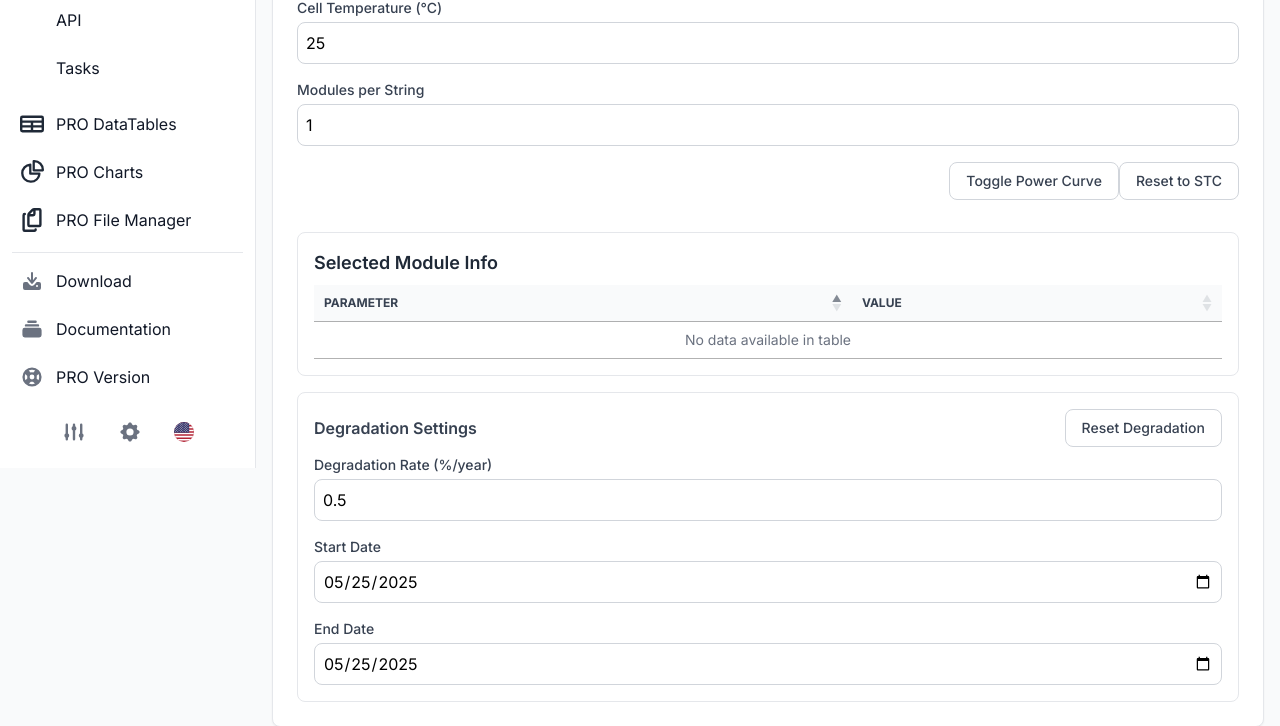
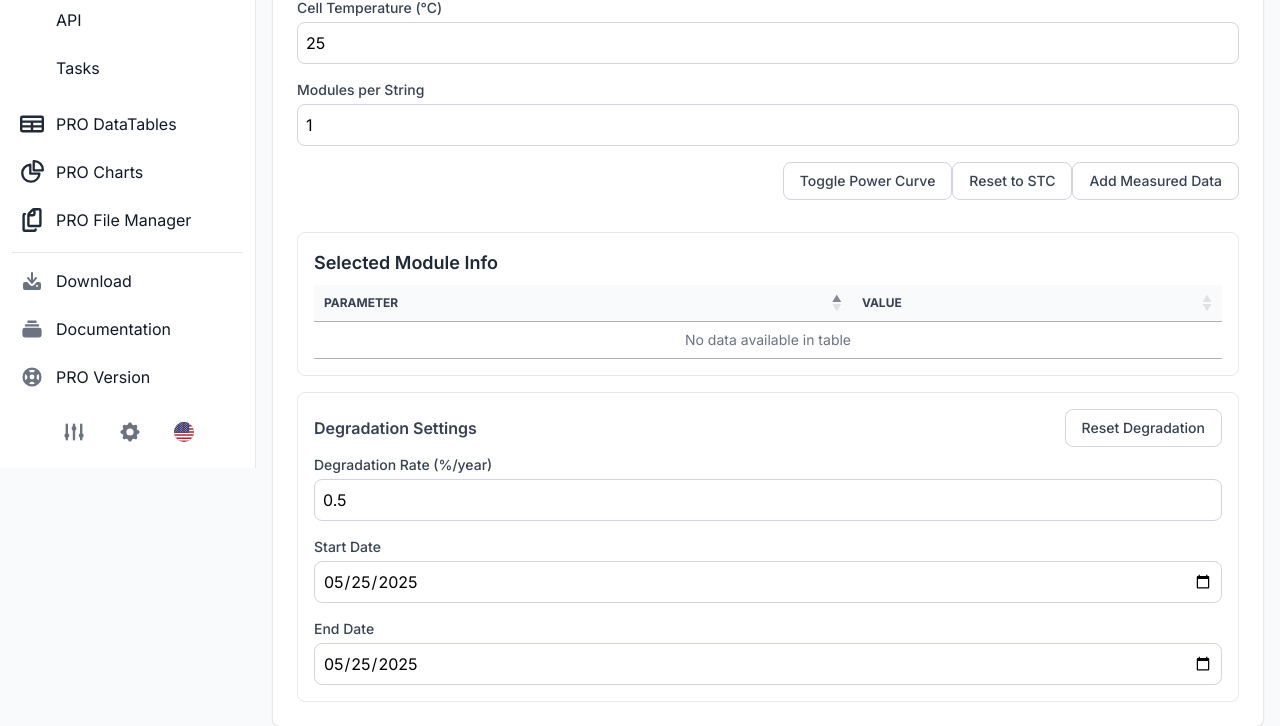
Before and after one commit to streetplantsolar/pv_ivy_web, a Django app: page /charts/ in a window 1280 px wide. Shown: the part 332-1058 px from the top of the page. Run offline with Django 4.2, Linux system fonts and the light colour scheme; data comes from the database, SQL or seed files in the repository; parts of the project's set-up code (start-up, migrations or seed data) failed here and were passed over; some libraries are stand-ins or nearby versions.

Commit message:
Added Measured Data

```diff
--- a/static/assets/charts.js
+++ b/static/assets/charts.js
@@ -6,16 +6,19 @@ let currentModel = null;
 let showPowerCurve = false;
 
 const renderPVChart = async (manufacturer, model) => {
-    // Get input values and validate
+  // Input fields
   const irrInput = document.getElementById('irradiance-input');
   const tempInput = document.getElementById('temperature-input');
   const modsInput = document.getElementById('modules-input');
+  const degInput = document.getElementById('degradation-input');
+  const startDateInput = document.getElementById('start-date-input');
+  const endDateInput = document.getElementById('end-date-input');
 
   let irradiance = parseFloat(irrInput.value);
   let temperature = parseFloat(tempInput.value);
   let modules = parseInt(modsInput.value);
 
-    // Clamp to safe ranges
+  // Validate ranges
   if (irradiance < 0 || irradiance > 1500 || isNaN(irradiance)) {
     irradiance = 1000;
     irrInput.value = irradiance;
@@ -29,19 +32,11 @@ const renderPVChart = async (manufacturer, model) => {
     modsInput.value = modules;
   }
 
-    const degInput = document.getElementById('degradation-input');
-    const startDateInput = document.getElementById('start-date-input');
-    const endDateInput = document.getElementById('end-date-input');
-
-    const degradationRate = parseFloat(degInput.value) / 100; // convert % to decimal
+  const degradationRate = parseFloat(degInput.value) / 100; // %
   const startDate = new Date(startDateInput.value);
   const endDate = new Date(endDateInput.value);
-
-    // Compute difference in years
   const diffYears = (endDate - startDate) / (365.25 * 24 * 3600 * 1000);
   const totalDegradation = degradationRate * diffYears;
-
-    // Power-based degradation, so current & voltage scale with sqrt
   const scalingFactor = Math.sqrt(1 - totalDegradation);
 
   const url = `/api/iv-curve/?manufacturer=${encodeURIComponent(manufacturer)}&model=${encodeURIComponent(model)}&temperature=${temperature}&irradiance=${irradiance}&modules=${modules}`;
@@ -62,9 +57,7 @@ const renderPVChart = async (manufacturer, model) => {
     y: data.power[i] * (1 - totalDegradation)
   }));
 
-    const series = [
-        { name: 'IV Curve', data: ivData }
-    ];
+  const series = [{ name: 'IV Curve', data: ivData }];
   if (showPowerCurve) {
     series.push({
       name: 'Power Curve',
@@ -73,9 +66,8 @@ const renderPVChart = async (manufacturer, model) => {
     });
   }
 
-    let yaxis;
-    if (showPowerCurve) {
-        yaxis = [
+  const yaxis = showPowerCurve
+    ? [
         {
           min: 0,
           title: { text: 'Current (A)' },
@@ -87,29 +79,20 @@ const renderPVChart = async (manufacturer, model) => {
           title: { text: 'Power (W)' },
           labels: { formatter: val => val.toFixed(2) }
         }
-        ];
-        } else {
-        yaxis = {
+      ]
+    : {
         min: 0,
         title: { text: 'Current (A)' },
         labels: { formatter: val => val.toFixed(2) }
       };
-    }
 
   const options = {
-        chart: {
-            type: 'line',
-            height: 420,
-            toolbar: { show: false }
-        },
+    chart: { type: 'line', height: 420, toolbar: { show: false } },
     series: series,
     xaxis: {
       title: { text: 'Voltage (V)' },
-            tickAmount: 10, // Add this
-            labels: {
-            rotate: -45, // Add this
-            formatter: val => val.toFixed(2)
-            }
+      tickAmount: 10,
+      labels: { rotate: -45, formatter: val => val.toFixed(2) }
     },
     yaxis: yaxis,
     tooltip: {
@@ -130,14 +113,15 @@ const renderPVChart = async (manufacturer, model) => {
 
 const initPVChart = async () => {
   const modules = await fetchModuleData();
-    console.log("Parsed Module Data:", modules);
+  console.log('Parsed Module Data:', modules);
 
   const makeSelect = document.getElementById('make-select');
   const modelSelect = document.getElementById('model-select');
 
   const uniqueManufacturers = [...new Set(modules.map(m => m.Manufacturer))];
-    makeSelect.innerHTML = `<option value="">Select Manufacturer</option>` +
-        uniqueManufacturers.map(m => `<option value="${m}">${m}</option>`).join("");
+  makeSelect.innerHTML =
+    `<option value="">Select Manufacturer</option>` +
+    uniqueManufacturers.map(m => `<option value="${m}">${m}</option>`).join('');
 
   makeSelect.addEventListener('change', () => {
     const selected = makeSelect.value;
@@ -145,14 +129,17 @@ const initPVChart = async () => {
       .filter(m => m.Manufacturer === selected)
       .map(m => m.Model);
 
-        modelSelect.innerHTML = `<option value="">Select Model</option>` +
-            models.map(m => `<option value="${m}">${m}</option>`).join("");
+    modelSelect.innerHTML =
+      `<option value="">Select Model</option>` +
+      models.map(m => `<option value="${m}">${m}</option>`).join('');
   });
 
   modelSelect.addEventListener('change', () => {
     const manufacturer = makeSelect.value;
     const model = modelSelect.value;
-        const selected = modules.find(m => m.Manufacturer === manufacturer && m.Model === model);
+    const selected = modules.find(
+      m => m.Manufacturer === manufacturer && m.Model === model
+    );
     if (selected) {
       currentManufacturer = manufacturer;
       currentModel = model;
@@ -165,7 +152,6 @@ const initPVChart = async () => {
   document.getElementById('start-date-input').value = today;
   document.getElementById('end-date-input').value = today;
 
-    // Bind input listeners once (globally), use currentModel/manufacturer
   ['irradiance-input', 'temperature-input', 'modules-input', 'degradation-input', 'start-date-input', 'end-date-input'].forEach(id => {
     document.getElementById(id).addEventListener('change', () => {
       if (currentManufacturer && currentModel) {
@@ -177,8 +163,7 @@ const initPVChart = async () => {
 
 function updateModuleTable(module) {
   const tableBody = document.querySelector('#module-info-table tbody');
-    tableBody.innerHTML = ''; // Clear previous rows
-
+  tableBody.innerHTML = '';
   const rows = [
     ['Model', module.Model],
     ['Manufacturer', module.Manufacturer],
@@ -187,9 +172,8 @@ function updateModuleTable(module) {
     ['Voc (V)', module.V_oc_ref],
     ['Isc (A)', module.I_sc_ref],
     ['Vmp (V)', module.V_mp_ref],
-        ['Imp (A)', module.I_mp_ref],
+    ['Imp (A)', module.I_mp_ref]
   ];
-
   rows.forEach(([label, value]) => {
     const row = `<tr><td>${label}</td><td>${value}</td></tr>`;
     tableBody.insertAdjacentHTML('beforeend', row);
@@ -207,7 +191,6 @@ document.getElementById('reset-stc').addEventListener('click', () => {
   document.getElementById('irradiance-input').value = 1000;
   document.getElementById('temperature-input').value = 25;
   document.getElementById('modules-input').value = 1;
-
   if (currentManufacturer && currentModel) {
     renderPVChart(currentManufacturer, currentModel);
   }
@@ -218,10 +201,76 @@ document.getElementById('reset-degradation').addEventListener('click', () => {
   const today = new Date().toISOString().split('T')[0];
   document.getElementById('start-date-input').value = today;
   document.getElementById('end-date-input').value = today;
-
   if (currentManufacturer && currentModel) {
     renderPVChart(currentManufacturer, currentModel);
   }
 });
 
+// Modal logic for measured data
+document.getElementById('open-user-data-modal').addEventListener('click', () => {
+  document.getElementById('user-data-modal').classList.remove('hidden');
+});
+document.getElementById('close-user-data-modal').addEventListener('click', () => {
+  document.getElementById('user-data-modal').classList.add('hidden');
+});
+document.getElementById('cancel-user-data').addEventListener('click', () => {
+  document.getElementById('user-data-modal').classList.add('hidden');
+});
+document.getElementById('parse-user-data').addEventListener('click', () => {
+  const text = document.getElementById('user-data-textarea').value.trim();
+  const lines = text.split('\n').slice(0, 500); // Limit to 500 rows
+  const tbody = document.querySelector('#user-data-table tbody');
+  tbody.innerHTML = '';
+  lines.forEach(line => {
+    const parts = line.trim().split(/[\t\s]+/);
+    if (parts.length >= 2) {
+      const voltage = parseFloat(parts[0]);
+      const current = parseFloat(parts[1]);
+      if (!isNaN(voltage) && !isNaN(current)) {
+        const row = document.createElement('tr');
+        row.innerHTML = `
+          <td><input type="number" step="any" value="${voltage}" class="w-full p-1 border dark:bg-gray-700"></td>
+          <td><input type="number" step="any" value="${current}" class="w-full p-1 border dark:bg-gray-700"></td>
+        `;
+        tbody.appendChild(row);
+      }
+    }
+  });
+});
+document.getElementById('clear-user-data').addEventListener('click', () => {
+  document.getElementById('user-data-textarea').value = '';
+  document.querySelector('#user-data-table tbody').innerHTML = '';
+});
+document.getElementById('save-user-data').addEventListener('click', () => {
+  const rows = document.querySelectorAll('#user-data-table tbody tr');
+  const userData = [];
+  rows.forEach(row => {
+    const voltage = parseFloat(row.cells[0].querySelector('input').value);
+    const current = parseFloat(row.cells[1].querySelector('input').value);
+    if (!isNaN(voltage) && !isNaN(current)) {
+      userData.push({ x: voltage, y: current });
+    }
+  });
+    if (window.currentChart && userData.length) {
+    let existingSeries = window.currentChart.w.config.series || [];
+
+    // Remove existing "Measured Data" series
+    existingSeries = existingSeries.filter(series => series.name !== 'Measured Data');
+
+    const updatedSeries = [
+        ...existingSeries,
+        {
+        name: 'Measured Data',
+        data: userData,
+        type: 'line',
+        color: '#FF0000'
+        }
+    ];
+    window.currentChart.updateOptions({
+        series: updatedSeries
+    });
+    }
+  document.getElementById('user-data-modal').classList.add('hidden');
+});
+
 document.addEventListener('DOMContentLoaded', initPVChart);
--- a/templates/apps/charts.html
+++ b/templates/apps/charts.html
@@ -48,6 +48,9 @@
           </button>
           <button id="reset-stc" class="px-4 py-2 text-sm font-medium text-gray-700 border border-gray-300 rounded-lg bg-white hover:bg-gray-100 dark:bg-gray-700 dark:text-gray-300 dark:border-gray-600 dark:hover:bg-gray-600">
             Reset to STC
+          </button>
+          <button id="open-user-data-modal" class="px-4 py-2 text-sm font-medium text-gray-700 border border-gray-300 rounded-lg bg-white hover:bg-gray-100 dark:bg-gray-700 dark:text-gray-300 dark:border-gray-600 dark:hover:bg-gray-600">
+            Add Measured Data
           </button>
         </div>
 
@@ -101,6 +104,44 @@
   </div>
 </main>
 
+<!-- User Data Modal -->
+<div id="user-data-modal" class="fixed inset-0 bg-black bg-opacity-50 hidden flex items-center justify-center z-50">
+  <div class="bg-white dark:bg-gray-800 rounded-lg p-4 w-full max-w-2xl max-h-[90vh] overflow-auto">
+    <div class="flex justify-between items-center mb-2">
+      <h4 class="text-base font-semibold text-gray-700 dark:text-white">Add Measured Data</h4>
+      <button id="close-user-data-modal" class="text-gray-700 dark:text-gray-300">&times;</button>
+    </div>
+    <div class="mb-2">
+      <label class="block mb-1 text-sm font-medium text-gray-700 dark:text-gray-300">Paste Voltage & Current Data (tab or space separated):</label>
+      <textarea id="user-data-textarea" rows="5" class="w-full p-2 border border-gray-300 rounded-lg dark:bg-gray-700 dark:border-gray-600 dark:text-white"></textarea>
+    </div>
+    <div class="flex justify-between items-center mb-2">
+      <div class="flex gap-2">
+        <button id="parse-user-data" class="px-2 py-1 border rounded bg-green-500 text-white">Parse Data</button>
+        <button id="clear-user-data" class="px-2 py-1 border rounded bg-red-500 text-white">Clear Data</button>
+      </div>
+      <span class="text-xs text-gray-500 dark:text-gray-400">Max 500 rows</span>
+    </div>
+    <div class="overflow-auto max-h-64 border border-gray-300 dark:border-gray-600 rounded mb-2">
+      <table id="user-data-table" class="w-full text-sm text-gray-800 dark:text-gray-300">
+        <thead>
+          <tr class="bg-gray-100 dark:bg-gray-700">
+            <th>Voltage (V)</th>
+            <th>Current (A)</th>
+          </tr>
+        </thead>
+        <tbody>
+          <!-- Dynamically populated -->
+        </tbody>
+      </table>
+    </div>
+    <div class="flex justify-end">
+      <button id="cancel-user-data" class="px-2 py-1 border rounded mr-2">Cancel</button>
+      <button id="save-user-data" class="px-2 py-1 border rounded bg-blue-500 text-white">Save & Overlay</button>
+    </div>
+  </div>
+</div>
+
 {% endblock content %}
 
 {% block extra_js %}
```
Lines whose indentation alone changed are shown as unchanged.
